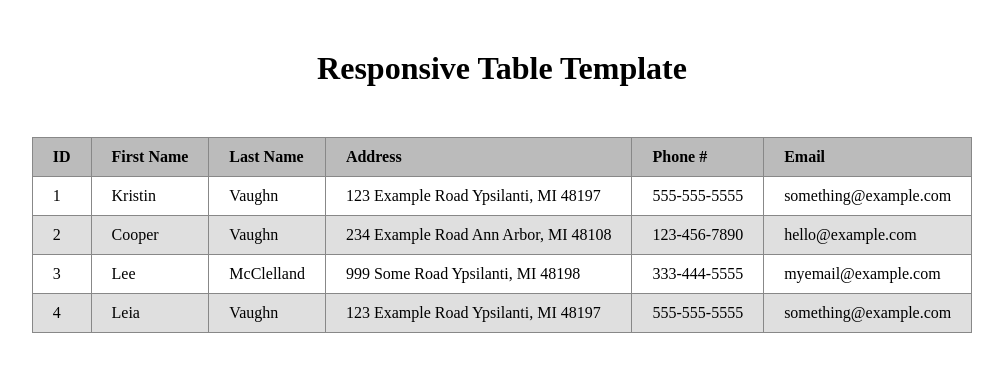
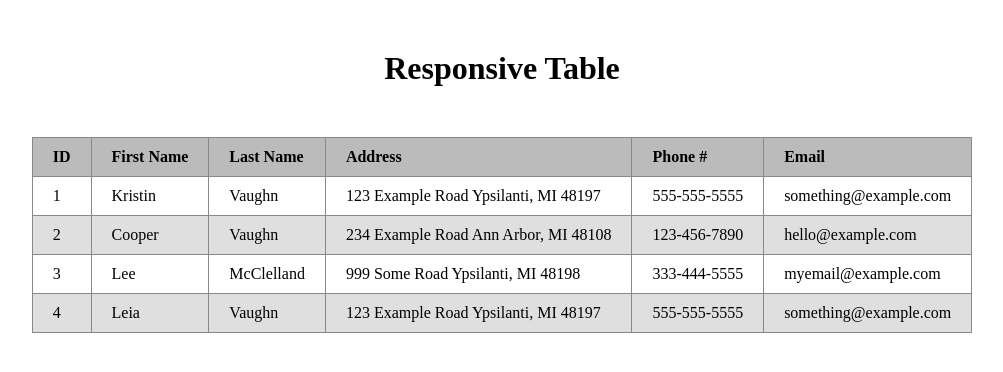
Before and after one commit to knvaughn/responsive-table-template, a plain HTML site: page index.html in a window 1280 px wide. Shown: the whole page, without its empty margins (138-1141 px from the left). Drawn offline with Linux system fonts and the light colour scheme.

Commit message:
Update header

```diff
--- a/index.html
+++ b/index.html
@@ -22,7 +22,7 @@
 </head>
 <body>
 	<header>
-		<h1>Responsive Table Template</h1>
+		<h1>Responsive Table</h1>
 	</header>
 	<main>
 		<table>
```
